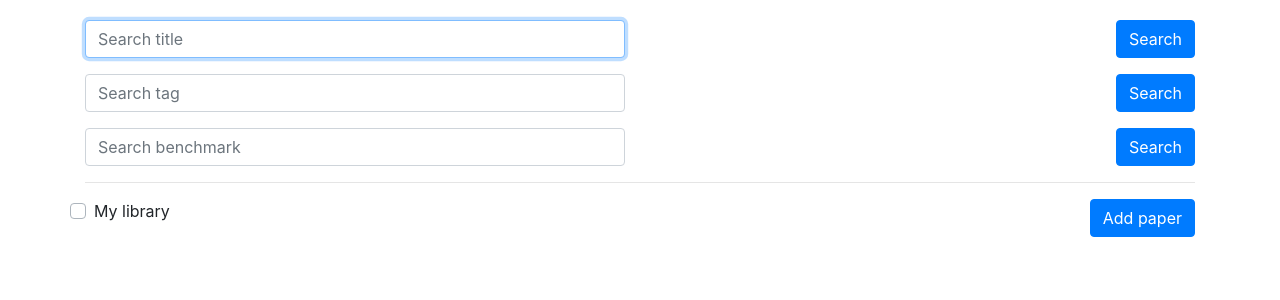
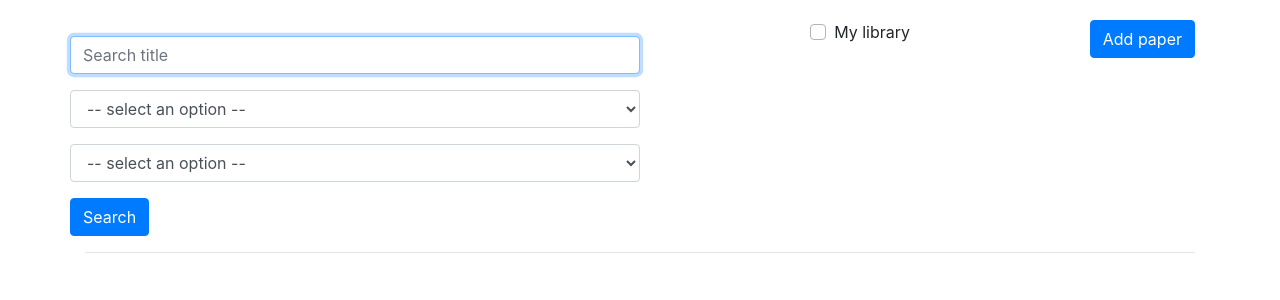
Before and after one commit to PieterBlomme/whatdidilearn, a Django app: page / in a window 1280 px wide. Shown: the part 56-356 px from the top of the page. Run offline with Django 3.2, Linux system fonts and the light colour scheme; data that the repository does not hold is empty; some libraries are stand-ins or nearby versions.

Commit message:
Clean dropdowns and view code

```diff
--- a/whatdidilearn/learnsomething/templates/learnsomething/home.html
+++ b/whatdidilearn/learnsomething/templates/learnsomething/home.html
@@ -14,63 +14,63 @@
   });
 </script>
 <!-- Search form -->
+<div class="row mt-3">
+  <div class="col-lg-6 md-6 sm-4 ">
     <form method="post" action="{% url 'home' %}">
       {% csrf_token %} {{ form.non_field_errors }}
       <div class="row mt-3">
-    <div class="col-lg-6 md-6 sm-4 ">
-      <input type="text" class="form-control" placeholder="Search title" required autofocus name="search_article" id="search_article">
+        <input type="text" class="form-control" placeholder="Search title" autofocus name="search_article" id="search_article">
       </div>
-    <div class="col-lg-6 md-6 sm-4 ">
-      <div class="text-right">
-        <button class="btn btn-primary" id="search_article_button" title="Search" type="submit">Search</button>
+
+      <div class="row mt-3">
+        <select class="form-control" placeholder="Search tag" autofocus name="search_tag" id="search_tag">
+          <option disabled selected value> -- select an option -- </option>
+          {% for option in tags %}
+          <option value="{{ option.tag }}">{{ option.tag }}</option>
+          {% endfor %}
+        </select>
       </div>
+
+      <div class="row mt-3">
+        <select class="form-control" placeholder="Search benchmark" autofocus name="search_benchmark" id="search_benchmark">
+          <option disabled selected value> -- select an option -- </option>
+          {% for option in benchmarks %}
+          <option value="{{ option.dataset }}">{{ option.dataset }}</option>
+          {% endfor %}
+        </select>
       </div>
-  </div>
-</form>
-<form method="post" action="{% url 'home' %}">
-  {% csrf_token %} {{ form.non_field_errors }}
+
       <div class="row mt-3">
-    <div class="col-lg-6 md-6 sm-4 ">
-      <input type="text" class="form-control" placeholder="Search tag" required autofocus name="search_tag" id="search_tag">
-    </div>
-    <div class="col-lg-6 md-6 sm-4 ">
-      <div class="text-right">
-        <button class="btn btn-primary" id="search_tag_button" title="Search" type="submit">Search</button>
-      </div>
-    </div>
-  </div>
-</form>
-<form method="post" action="{% url 'home' %}">
-  {% csrf_token %} {{ form.non_field_errors }}
-  <div class="row mt-3">
-    <div class="col-lg-6 md-6 sm-4 ">
-      <input type="text" class="form-control" placeholder="Search benchmark" required autofocus name="search_benchmark" id="search_benchmark">
-    </div>
-    <div class="col-lg-6 md-6 sm-4 ">
         <div class="text-right">
           <button class="btn btn-primary" id="search_benchmark_button" title="Search" type="submit">Search</button>
         </div>
       </div>
+
+    </form>
   </div>
-</form>
 
-<hr>
-<div class="row">
-  <div class="col-10 custom-control custom-checkbox">
+  <div class="col-lg-3 md-3 sm-2 ">
+    <div class="custom-control custom-checkbox text-right">
       <input type="checkbox" class="custom-control-input" id="mylibrary" {% if checkbox == "true" %} checked {% endif %}>
       <label class="custom-control-label" for="mylibrary">My library</label>
     </div>
-  <div class="col-2 ">
+  </div>
+
+  <div class="col-lg-3 md-3 sm-2 ">
+
     <div class="text-right">
+
       <a href="{% url 'add paper' %}">
               <button class="btn btn-primary" id="search_benchmark_button" title="Search" type="submit">Add paper</button>
             </a>
           </div>
     </div>
+
+
+
 </div>
 
-
-{% for article in articles %}
+<hr> {% for article in articles %}
 <div class="row mt-3">
   <div class="card h-100 w-100">
     <div class="card-body">
--- a/whatdidilearn/learnsomething/views.py
+++ b/whatdidilearn/learnsomething/views.py
@@ -21,17 +21,36 @@ def signup(request):
         form = RegisterForm()
     return render(request, 'learnsomething/signup.html', {'form': form})
 
+def search_helper(articles, POST):
+    if 'search_article' in POST:
+        search_string = POST['search_article']
+        articles = articles.filter(title__icontains=search_string) | Article.objects.filter(authors__icontains=search_string)
+    if 'search_tag' in POST:
+        search_string = POST['search_tag']
+        tags = Tag.objects.filter(tag__icontains=search_string).values_list('paper', flat=True)
+        articles = articles.filter(id__in=tags)
+    if 'search_benchmark' in POST:
+        search_string = POST['search_benchmark']
+        benchmarks = Benchmark.objects.filter(dataset__icontains=search_string).values_list('paper', flat=True)
+        articles = articles.filter(id__in=benchmarks)
+
+    return articles.order_by('-date')
+
 def home(request):
     #search filter
+    articles = Article.objects.all()
+
     if request.method == 'POST':
-        search_string = request.POST['search_article']
-        articles = Article.objects.filter(title__icontains=search_string) | Article.objects.filter(authors__icontains=search_string)
-    else:
-        articles = Article.objects.all()
+        articles = search_helper(articles, request.POST)
+
+    #search dropdowns
+    benchmarks = Benchmark.objects.values('dataset').distinct()
+    tags = Tag.objects.values('tag').distinct()
 
     #sort date descending
-    articles = articles.order_by('-date')
-    return render(request, 'learnsomething/home.html', {'articles': articles })
+    return render(request, 'learnsomething/home.html', {'articles': articles,
+                                                        'benchmarks' : benchmarks,
+                                                        'tags' : tags })
 
 @login_required
 def home_library(request):
@@ -42,13 +61,17 @@ def home_library(request):
 
     #search filter
     if request.method == 'POST':
-        search_string = request.POST['search_article']
-        articles = articles.filter(paper_title__icontains=search_string) | Article.objects.filter(paper_authors__icontains=search_string)
+        articles = search_helper(articles, request.POST)
+
+    #search dropdowns
+    benchmarks = Benchmark.objects.filter(user=user).values('dataset').distinct()
+    tags = Tag.objects.filter(user=user).values('tag').distinct()
 
     #sort date descending
-    articles = articles.order_by('-date')
-    return render(request, 'learnsomething/home.html', {'articles': articles, 'checkbox' : 'true' })
-
+    return render(request, 'learnsomething/home.html', {'articles': articles,
+                                                        'benchmarks' : benchmarks,
+                                                        'tags' : tags,
+                                                        'checkbox' : 'true' })
 @login_required
 def add_to_lib(request):
     if request.method == 'POST':
```
Lines whose indentation alone changed are shown as unchanged.
